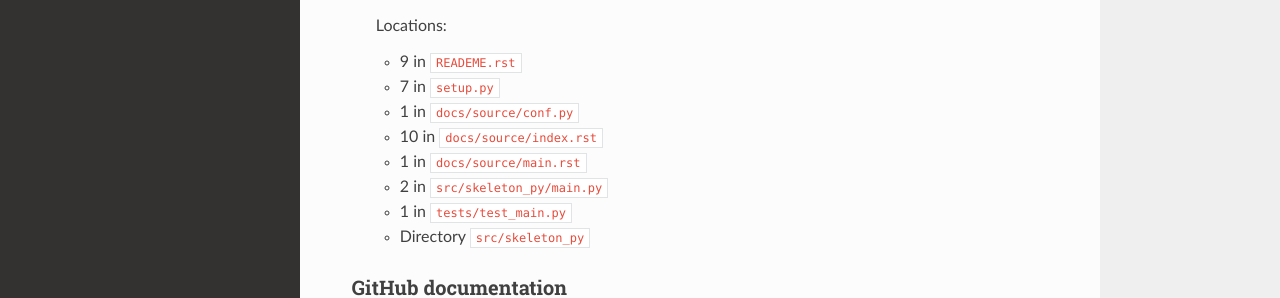
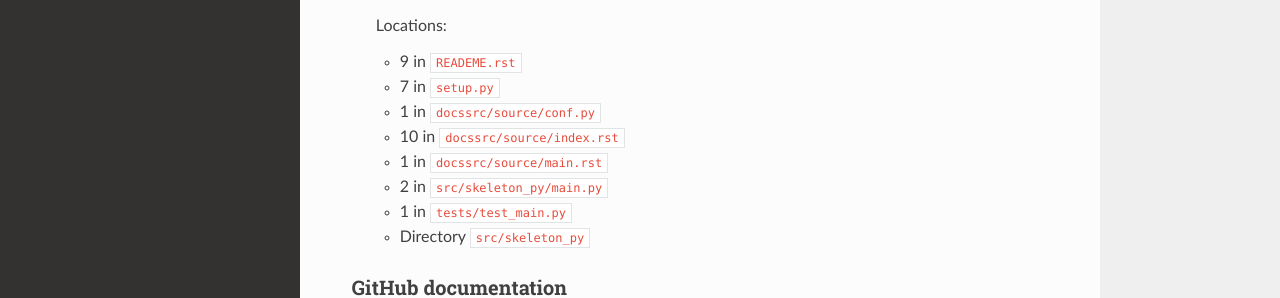
Before and after one commit to Peilonrayz/Kecleon, a Sphinx documentation site: the page built from docssrc/source/index.rst, in a window 1280 px wide and 900 px high. Shown: the part 409-707 px from the top of the window. Built offline with Sphinx 7.4.7 and the Read the Docs theme 2.0.0, drawn with Linux system fonts in a browser that asks for light colours.

Commit message:
Update locations to the new docsrc folder.

```diff
--- a/docssrc/source/index.rst
+++ b/docssrc/source/index.rst
@@ -19,9 +19,9 @@ Rename
 
     -   9 in ``READEME.rst``
     -   7 in ``setup.py``
-    -   1 in ``docs/source/conf.py``
-    -   10 in ``docs/source/index.rst``
-    -   1 in ``docs/source/main.rst``
+    -   1 in ``docssrc/source/conf.py``
+    -   10 in ``docssrc/source/index.rst``
+    -   1 in ``docssrc/source/main.rst``
     -   2 in ``src/skeleton_py/main.py``
     -   1 in ``tests/test_main.py``
     -   Directory ``src/skeleton_py``
```
